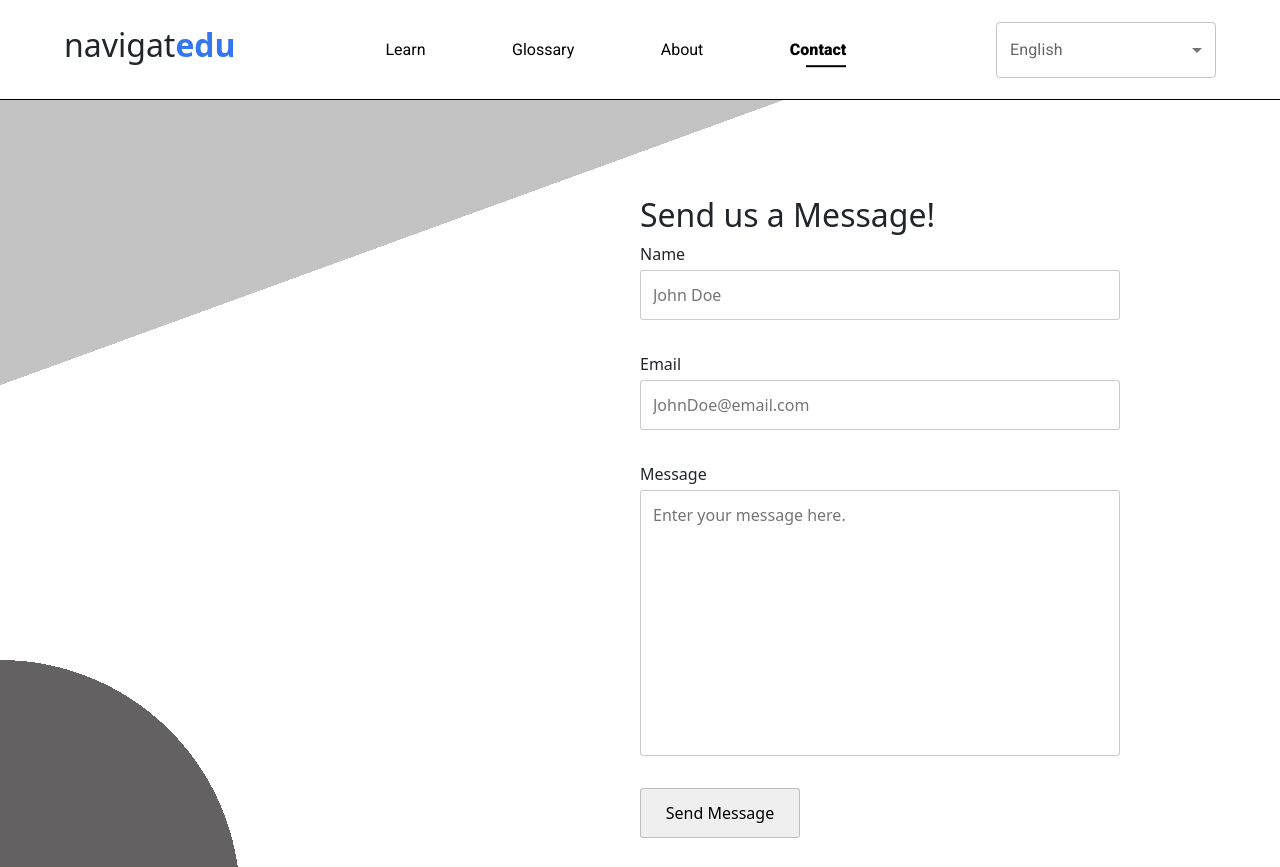
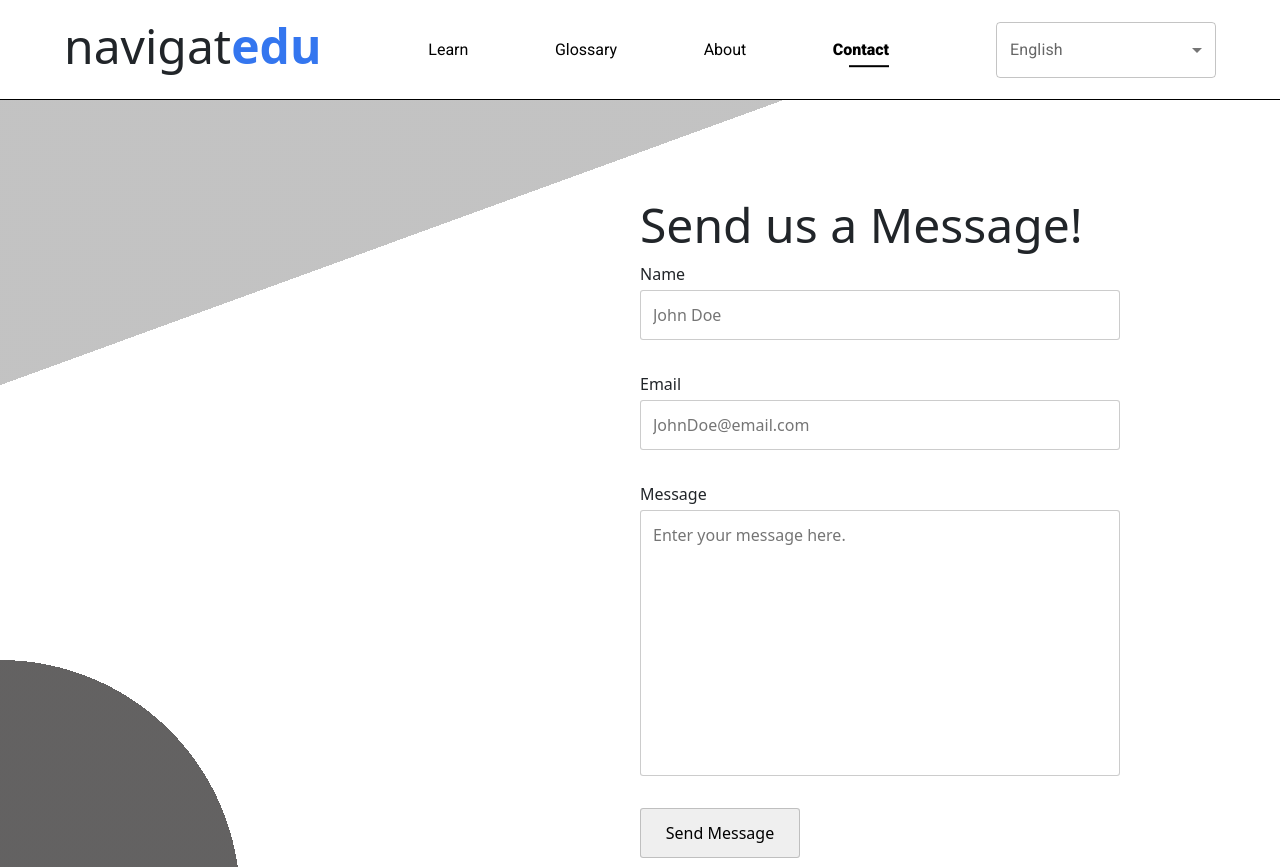
Before and after one commit to qingge-yu/hackathon-frontend, a React (Create React App) app: page /contact in a window 1280 px wide. Shown: the top 867 px of the page. Built offline with nearby package versions, Linux system fonts and the light colour scheme; no server answers.

Commit message:
fix: clamp size on h1

```diff
--- a/src/pages/ContactPage/ContactPage.css
+++ b/src/pages/ContactPage/ContactPage.css
@@ -89,7 +89,7 @@
  * --------------- */
 h1 {
     margin: 3rem 0;
-    font-size: clamp(2rem, 4.5vw, 2rem) !important;
+    font-size: clamp(2rem, 4.5vw, 3rem) !important;
     text-align: left;
 }
 
```
